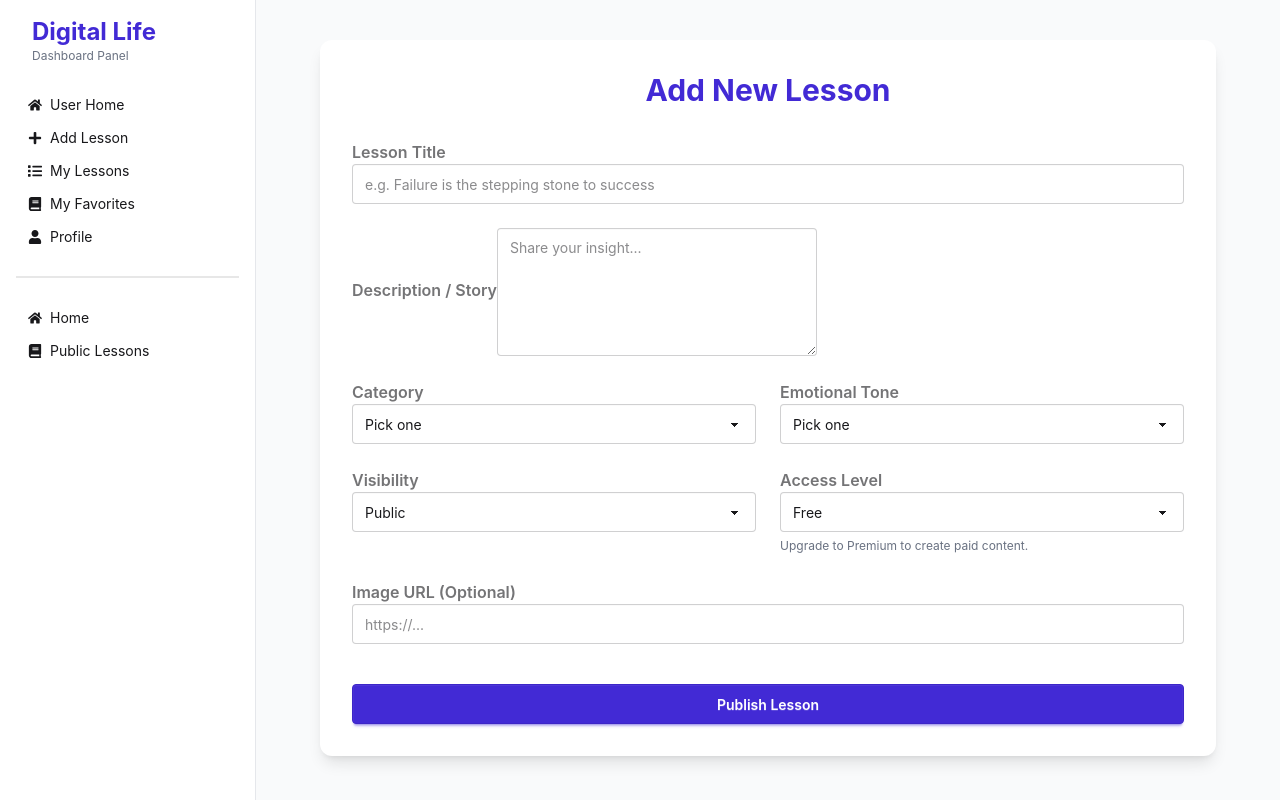
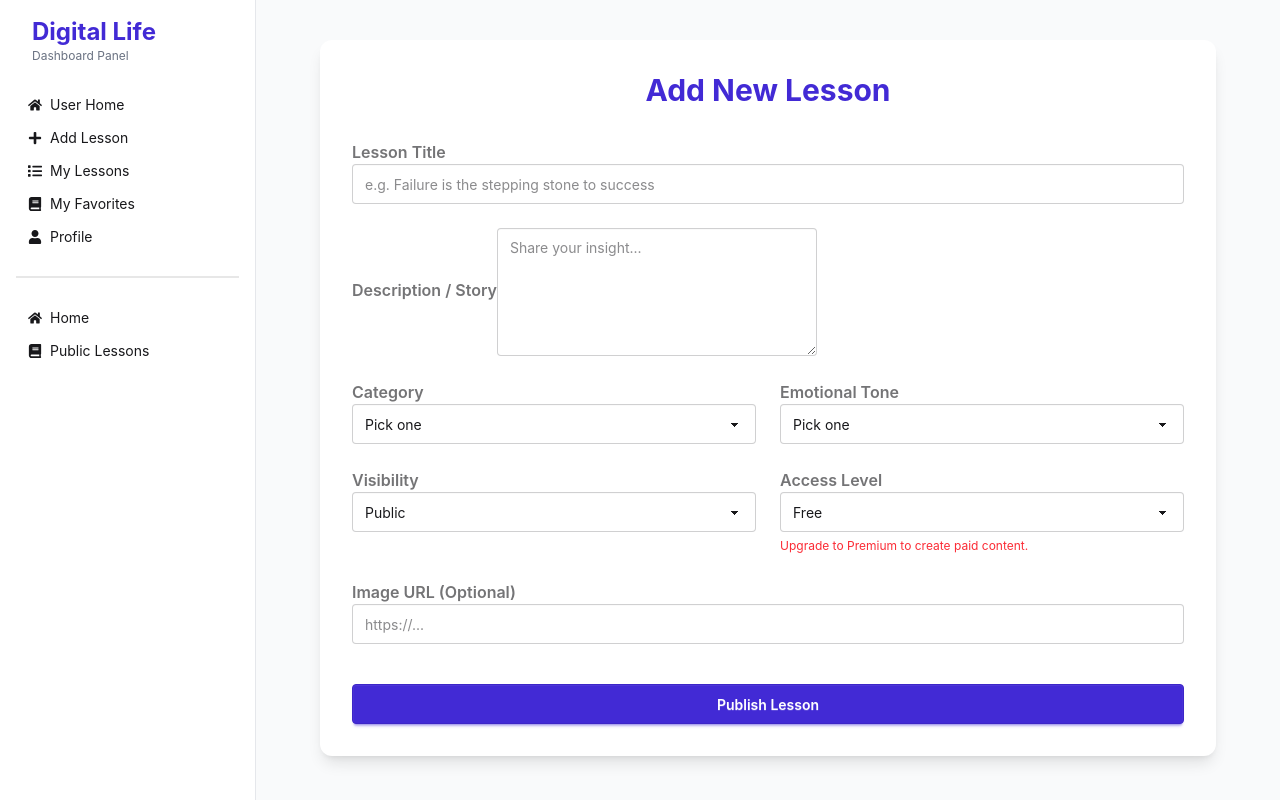
Before and after one commit to Rakib-codee/Reflecthub-client, a React (Vite) app: page /dashboard/add-lesson in a window 1280 px wide. Built offline with nearby package versions, Linux system fonts and the light colour scheme; no server answers; sample sign-in values are in the browser's storage.

Commit message:
Create Premium Lesson Function

```diff
--- a/package.json
+++ b/package.json
@@ -13,6 +13,7 @@
     "@stripe/react-stripe-js": "^5.4.1",
     "@stripe/stripe-js": "^8.5.3",
     "@tailwindcss/vite": "^4.1.18",
+    "@tanstack/react-query": "^5.90.12",
     "axios": "^1.13.2",
     "firebase": "^12.6.0",
     "localforage": "^1.10.0",
--- /dev/null
+++ b/src/hooks/usePremium.jsx
@@ -0,0 +1,25 @@
+import { useContext } from "react";
+import { AuthContext } from "../providers/AuthProvider";
+import useAxiosPublic from "./useAxiosPublic";
+import { useQuery } from "@tanstack/react-query"; // We need react-query for this
+
+const usePremium = () => {
+    const { user, loading } = useContext(AuthContext);
+    const axiosPublic = useAxiosPublic();
+
+    // Fetch user data from MongoDB to check 'isPremium' field
+    const email = user?.email;
+
+    const { data: isPremium, isPending: isPremiumLoading } = useQuery({
+        queryKey: ['isPremium', email],
+        enabled: !loading && !!user?.email, // Only run if user is logged in
+        queryFn: async () => {
+            const res = await axiosPublic.get(`/users/${email}`);
+            return Boolean(res.data?.isPremium);
+        }
+    });
+
+    return [Boolean(isPremium), isPremiumLoading];
+};
+
+export default usePremium;
--- a/src/main.jsx
+++ b/src/main.jsx
@@ -4,10 +4,15 @@ import './index.css'
 import { RouterProvider } from "react-router-dom";
 import { router } from './Routes/Routes';
 import AuthProvider from './providers/AuthProvider';
+import { QueryClient, QueryClientProvider } from '@tanstack/react-query'
+
+const queryClient = new QueryClient()
 ReactDOM.createRoot(document.getElementById('root')).render(
   <React.StrictMode>
     <AuthProvider>
-      <RouterProvider router={router} />
+      <QueryClientProvider client={queryClient}>
+        <RouterProvider router={router} />
+      </QueryClientProvider>
     </AuthProvider>
   </React.StrictMode>,
 )
--- a/src/pages/Dashboard/AddLesson/AddLesson.jsx
+++ b/src/pages/Dashboard/AddLesson/AddLesson.jsx
@@ -1,9 +1,10 @@
 import { useForm } from "react-hook-form";
-import useAxiosPublic from "../../../hooks/useAxiosPublic"; // We will switch to Secure Axios later
+import useAxiosPublic from "../../../hooks/useAxiosPublic";
 import Swal from "sweetalert2";
 import { useContext } from "react";
 import { AuthContext } from "../../../providers/AuthProvider";
 import { useNavigate } from "react-router-dom";
+import usePremium from "../../../hooks/usePremium"; // Import the hook
 
 const AddLesson = () => {
     const { register, handleSubmit, reset } = useForm();
@@ -11,8 +12,8 @@ const AddLesson = () => {
     const axiosPublic = useAxiosPublic();
     const navigate = useNavigate();
 
-    // TODO: Fetch from DB if user is Premium. For now, we assume false.
-    const isPremiumUser = false;
+    // 👇 GET REAL PREMIUM STATUS HERE
+    const [isPremium] = usePremium();
 
     const onSubmit = async (data) => {
 
@@ -21,7 +22,7 @@ const AddLesson = () => {
             description: data.description,
             category: data.category,
             tone: data.tone,
-            photoURL: data.photoURL, // Optional
+            photoURL: data.photoURL,
             privacy: data.privacy,
             access: data.access, // Free or Premium
             author: {
@@ -29,8 +30,8 @@ const AddLesson = () => {
                 email: user?.email,
                 photo: user?.photoURL
             },
-            createdAt: new Date(),
-            likes: [], // Array to store user emails who liked
+            createdAt: new Date(), // We store date to sort later
+            likes: [],
             likesCount: 0
         }
 
@@ -109,16 +110,20 @@ const AddLesson = () => {
                         <select
                             {...register("access", {required: true})}
                             className="select select-bordered w-full"
-                            // If user is NOT premium, force them to select Free (we can add validation later too)
+                            defaultValue="Free"
                         >
                             <option value="Free">Free</option>
-                            <option value="Premium" disabled={!isPremiumUser}>Premium (Upgrade Required)</option>
+
+                            {/* 👇 DYNAMICALLY DISABLE BASED ON DB STATUS */}
+                            <option value="Premium" disabled={!isPremium}>
+                                Premium {isPremium ? "" : "(Upgrade Required)"}
+                            </option>
                         </select>
-                        {!isPremiumUser && <span className="text-xs text-gray-500 mt-1">Upgrade to Premium to create paid content.</span>}
+                        {!isPremium && <span className="text-xs text-red-500 mt-1">Upgrade to Premium to create paid content.</span>}
                     </div>
                 </div>
 
-                {/* Image URL (Optional) */}
+                {/* Image URL */}
                 <div className="form-control w-full">
                     <label className="label"><span className="label-text font-semibold">Image URL (Optional)</span></label>
                     <input type="text" {...register("photoURL")} placeholder="https://..." className="input input-bordered w-full" />
--- a/src/pages/Lessons/LessonDetails.jsx
+++ b/src/pages/Lessons/LessonDetails.jsx
@@ -1,13 +1,40 @@
-import { useLoaderData } from "react-router-dom";
-import { FaCalendarAlt, FaUserCircle, FaHeart, FaBookmark } from "react-icons/fa";
+import { useLoaderData, Link } from "react-router-dom";
+import { FaCalendarAlt, FaUserCircle, FaHeart, FaBookmark, FaLock, FaCrown } from "react-icons/fa";
+import usePremium from "../../hooks/usePremium"; // Make sure this path is correct
 
 const LessonDetails = () => {
-    // We will use "loader" in the Router to fetch data before rendering
+    // 1. Get Data
     const lesson = useLoaderData();
+    const [isPremium, isPremiumLoading] = usePremium(); // Check User Status
 
-    const { title, description, author, category, tone, photoURL, createdAt } = lesson;
+    const { title, description, author, category, tone, photoURL, createdAt, access } = lesson;
 
-    // Format Date
+    // 2. Loading State (Wait for user status check)
+    if (isPremiumLoading) {
+        return <div className="flex justify-center items-center h-screen"><span className="loading loading-spinner loading-lg text-primary"></span></div>;
+    }
+
+    // 🔒 3. LOCK LOGIC (The New Part)
+    // If Lesson is Premium AND User is NOT Premium -> Block Access
+    if (access === 'Premium' && !isPremium) {
+        return (
+            <div className="flex flex-col items-center justify-center min-h-[60vh] text-center px-4 mt-10">
+                <div className="bg-gray-100 p-10 rounded-3xl border border-gray-200 shadow-sm max-w-2xl w-full">
+                    <FaLock className="text-6xl text-gray-400 mb-6 mx-auto" />
+                    <h2 className="text-4xl font-bold text-gray-800">Premium Content</h2>
+                    <p className="text-lg text-gray-600 mt-4 mb-8">
+                        This lesson contains exclusive insights locked for Premium members.
+                        Upgrade to access unlimited wisdom.
+                    </p>
+                    <Link to="/payment" className="btn btn-primary btn-lg text-white gap-2 rounded-full px-10 shadow-lg hover:shadow-xl transition-all">
+                        <FaCrown className="text-yellow-300" /> Upgrade Now - ৳1500
+                    </Link>
+                </div>
+            </div>
+        );
+    }
+
+    // 🔓 4. STANDARD UI (Your Original Code for Unlocked Users)
     const date = new Date(createdAt).toLocaleDateString();
 
     return (
@@ -18,6 +45,7 @@ const LessonDetails = () => {
                 <div className="flex justify-center gap-2 mb-4">
                     <span className="badge badge-primary badge-outline">{category}</span>
                     <span className="badge badge-secondary badge-outline">{tone}</span>
+                    {access === 'Premium' && <span className="badge badge-warning text-white gap-1"><FaCrown size={10}/> Premium</span>}
                 </div>
                 <h1 className="text-4xl md:text-5xl font-bold text-gray-800 leading-tight">{title}</h1>
                 <div className="flex items-center justify-center gap-2 text-gray-500 text-sm">
@@ -29,7 +57,7 @@ const LessonDetails = () => {
 
             {/* Featured Image */}
             {photoURL && (
-                <div className="w-full h-[400px] rounded-2xl overflow-hidden mb-10 shadow-lg">
+                <div className="w-full h-[400px] rounded-2xl overflow-hidden mb-10 shadow-lg bg-gray-100">
                     <img src={photoURL} alt={title} className="w-full h-full object-cover" />
                 </div>
             )}
@@ -40,7 +68,7 @@ const LessonDetails = () => {
                 {/* whitespace-pre-wrap preserves paragraphs/line breaks from the textarea */}
             </div>
 
-            {/* Interaction Buttons (Placeholder for Phase 3) */}
+            {/* Interaction Buttons */}
             <div className="divider my-10"></div>
             <div className="flex justify-between items-center">
                 <div className="flex gap-4">
--- a/src/pages/Lessons/Lessons.jsx
+++ b/src/pages/Lessons/Lessons.jsx
@@ -3,6 +3,7 @@ import useAxiosPublic from "../../hooks/useAxiosPublic";
 import { Link } from "react-router-dom";
 import { AuthContext } from "../../providers/AuthProvider";
 import { FaLock, FaSearch, FaUser } from "react-icons/fa";
+import usePremium from "../../hooks/usePremium";
 
 const Lessons = () => {
     const [lessons, setLessons] = useState([]);
@@ -16,7 +17,7 @@ const Lessons = () => {
 
     // TODO: Later we will fetch real Premium status from DB.
     // For now, we assume user is NOT Premium to test the Lock feature.
-    const isPremiumUser = false;
+    const [isPremiumUser] = usePremium();
 
     useEffect(() => {
         axiosPublic.get('/lessons')
@@ -122,15 +123,9 @@ const Lessons = () => {
                                     If Lesson is Premium AND User is Premium -> Show Button
                                     If Lesson is Premium AND User is NOT Premium -> Show Upgrade
                                 */}
-                                {lesson.access === 'Free' || isPremiumUser ? (
-                                    <Link to={`/lessons/${lesson._id}`} className="btn btn-primary btn-sm text-white rounded-full px-6">
-                                        Read More
-                                    </Link>
-                                ) : (
-                                    <button disabled className="btn btn-disabled btn-sm rounded-full bg-gray-200">
-                                        <FaLock /> Locked
-                                    </button>
-                                )}
+                                <Link to={`/lessons/${lesson._id}`} className={`btn btn-sm text-white rounded-full px-6 ${lesson.access === 'Premium' && !isPremiumUser ? 'btn-warning' : 'btn-primary'}`}>
+                                    {lesson.access === 'Premium' && !isPremiumUser ? (<><FaLock /> View</>) : 'Read More'}
+                                </Link>
                             </div>
                         </div>
                     </div>
--- a/src/pages/Payment/CheckoutForm.jsx
+++ b/src/pages/Payment/CheckoutForm.jsx
@@ -3,7 +3,8 @@ import { useEffect, useState, useContext } from "react";
 import useAxiosPublic from "../../hooks/useAxiosPublic"; // We will use Secure later
 import { AuthContext } from "../../providers/AuthProvider";
 import Swal from "sweetalert2";
-import { useNavigate } from "react-router-dom";
+import { useLocation, useNavigate } from "react-router-dom";
+import { useQueryClient } from "@tanstack/react-query";
 
 const CheckoutForm = () => {
     const [error, setError] = useState('');
@@ -15,9 +16,12 @@ const CheckoutForm = () => {
     const elements = useElements();
     const axiosPublic = useAxiosPublic();
     const { user } = useContext(AuthContext);
+    const location = useLocation();
     const navigate = useNavigate();
+    const queryClient = useQueryClient();
 
     const price = 1500; // Price in BDT (or cents if USD)
+    const from = location?.state?.from || '/';
 
     // 1. Create Payment Intent on Component Mount
     useEffect(() => {
@@ -128,7 +132,9 @@ const CheckoutForm = () => {
                         showConfirmButton: false,
                         timer: 1500
                     });
-                    navigate('/dashboard/profile');
+                    queryClient.setQueryData([user?.email, 'isPremium'], true);
+                    queryClient.invalidateQueries({ queryKey: [user?.email, 'isPremium'] });
+                    navigate(from, { replace: true });
                 } else {
                     setError('Payment succeeded, but saving the payment failed. Please contact support.');
                 }
```
Also changed, not shown: 1 other file (tests, documents, lock files or other folders).
